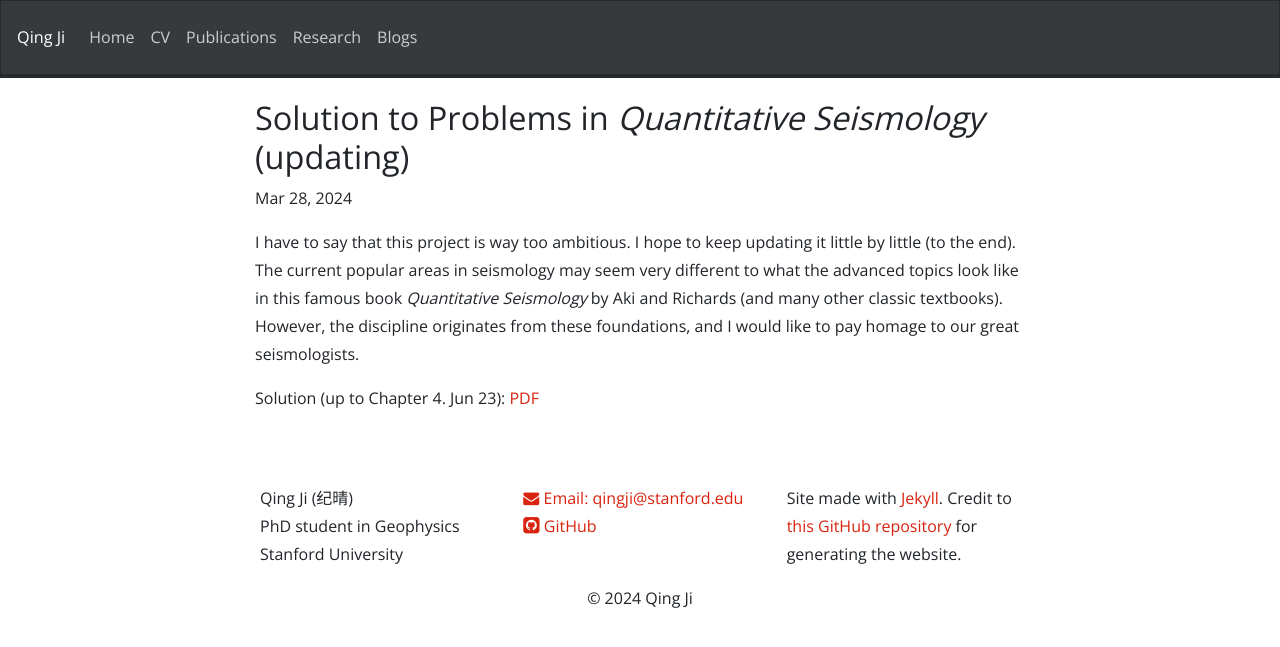
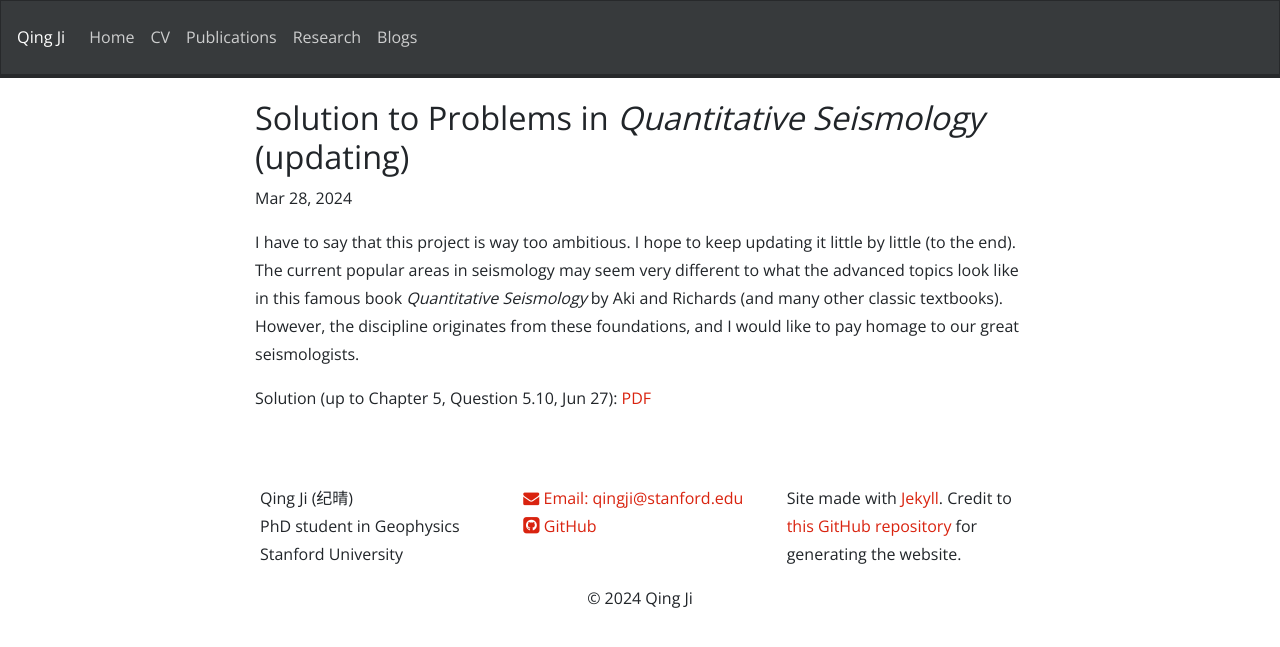
Before and after one commit to NickJi98/NickJi98.github.io, a Jekyll site: the page built from _posts/2024-03-28-Quant-seismo.md, in a window 1280 px wide. Shown: the top 647 px of the page. Built offline with Jekyll 4.4.1, drawn with Linux system fonts in a browser that asks for light colours; nearby versions of some CDN libraries; a style sheet for code colours, icons or effects is not loaded.

Commit message:
Update files

```diff
--- a/_posts/2024-03-28-Quant-seismo.md
+++ b/_posts/2024-03-28-Quant-seismo.md
@@ -6,4 +6,4 @@ date: 2024-03-28
 
 <p>I have to say that this project is way too ambitious. I hope to keep updating it little by little (to the end). The current popular areas in seismology may seem very different to what the advanced topics look like in this famous book <em>Quantitative Seismology</em> by Aki and Richards (and many other classic textbooks). However, the discipline originates from these foundations, and I would like to pay homage to our great seismologists.</p>
 
-<p>Solution (up to Chapter 4. Jun 23): <a href="{{ site.url }}{{ site.baseurl }}/_data/files/Quant_Seismo.pdf" target="_blank">PDF</a></p>
+<p>Solution (up to Chapter 5, Question 5.10, Jun 27): <a href="{{ site.url }}{{ site.baseurl }}/_data/files/Quant_Seismo.pdf" target="_blank">PDF</a></p>
```
Also changed, not shown: 1 other file.
